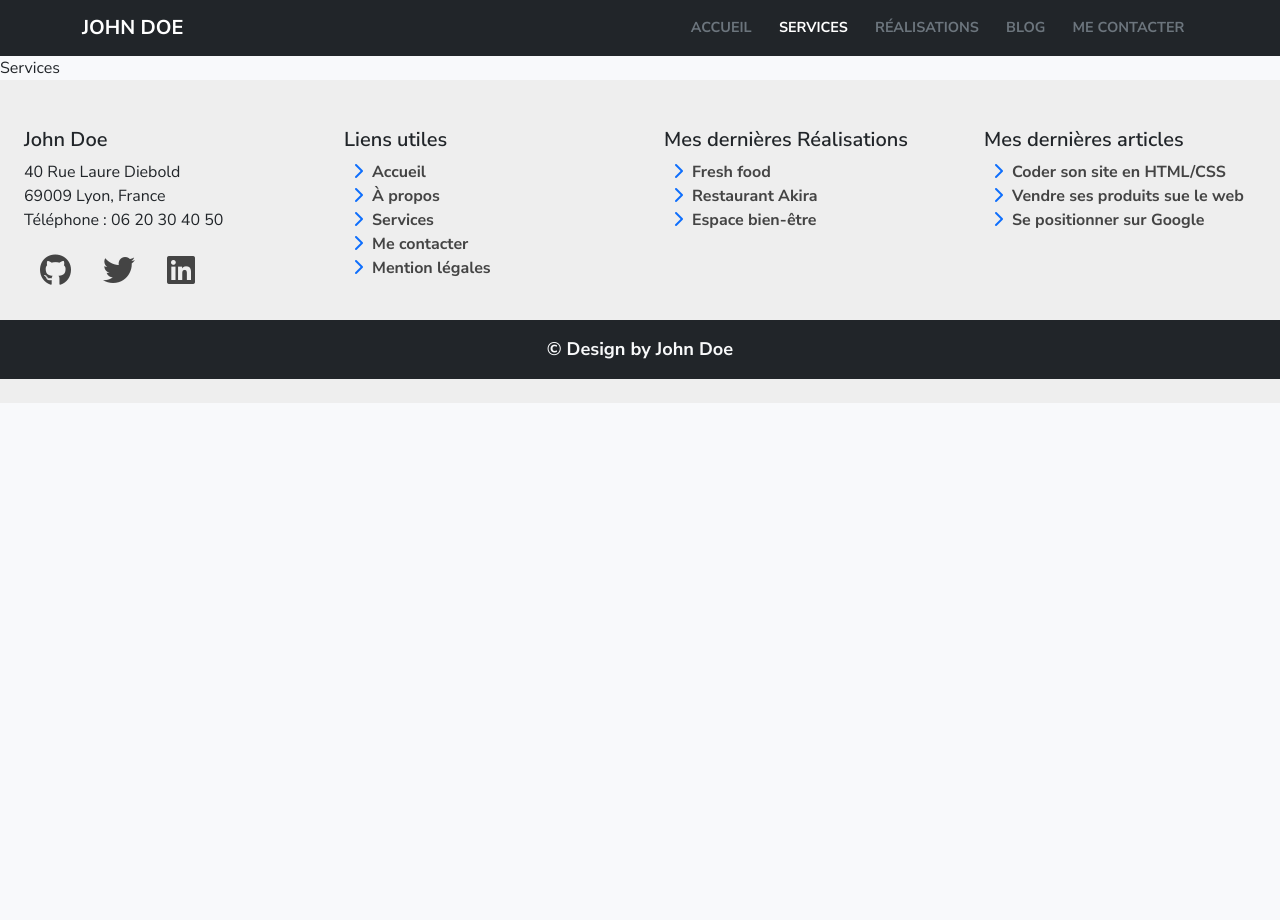
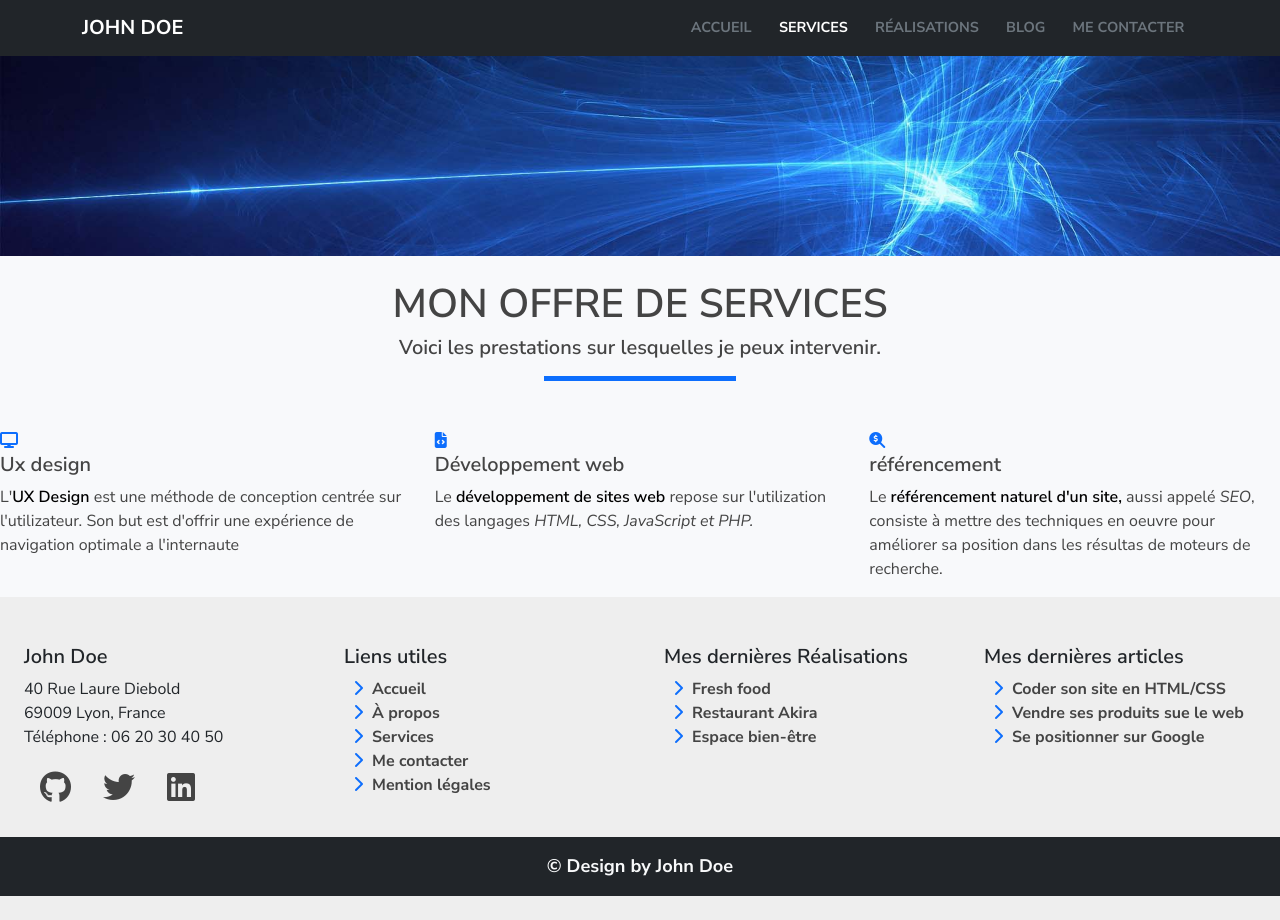
Before and after one commit to masterxamss/cv-react-repo, a React (Vite) app: page /services in a window 1280 px wide. Before the commit the page ends 800 px from the top, so only its background shows below. Built offline with nearby package versions, Linux system fonts and the light colour scheme.

Commit message:
add services page

```diff
--- a/src/pages/Blog.jsx
+++ b/src/pages/Blog.jsx
@@ -13,11 +13,13 @@ const Blog = () => {
     <main>
       <Banner />
       <section className="blog-container">
-        <h1 className="text-uppercase text-center fluid pt-4">Blog</h1>
-        <h2 className="text-center fluid fs-5">
-          Retrouvez ici quelques articles sur le développement web.
-        </h2>
-        <span></span>
+        <div className="section-title">
+          <h1 className="text-uppercase text-center fluid pt-4">Blog</h1>
+          <h2 className="text-center fluid fs-5">
+            Retrouvez ici quelques articles sur le développement web.
+          </h2>
+          <span></span>
+        </div>
         {/* CARDS */}
         <div className="container">
 
--- a/src/pages/Services.jsx
+++ b/src/pages/Services.jsx
@@ -1,8 +1,39 @@
 import React from 'react'
+import Banner from '../components/Banner'
 
 const Services = () => {
   return (
-    <div>Services</div>
+    <main>
+      <Banner />
+      <section className='services-container'>
+        <div className="section-title">
+          <h1 className="text-uppercase text-center fluid pt-4">Mon offre de services</h1>
+          <h2 className="text-center fluid fs-5">
+            Voici les prestations sur lesquelles je peux intervenir.
+          </h2>
+          <span></span>
+          </div>
+          <div className="services-content row">
+            <article className='col-sm-12 col-md-4'>
+              <i className="fa-solid fa-display" style={{color: '#0d6efd'}}></i>
+              <h5>Ux design</h5>
+              <p>L'<strong>UX Design</strong> est une méthode de conception centrée sur l'utilizateur. Son but est d'offrir une expérience de navigation optimale a l'internaute</p>
+            </article>
+            <article className='col-sm-12 col-md-4'>
+              <i className="fa-solid fa-file-code" style={{color: '#0d6efd'}}></i>
+              <h5>Développement web</h5>
+              <p>Le <strong>développement de sites web</strong> repose sur l'utilization des langages <i>HTML, CSS, JavaScript et PHP.</i></p>
+            </article>
+            <article className='col-sm-12 col-md-4'>
+              <i className="fa-solid fa-magnifying-glass-dollar" style={{color: '#0d6efd'}}></i>
+              <h5>référencement</h5>
+              <p>Le <strong>référencement naturel d'un site,</strong> aussi appelé <i>SEO</i>, consiste à mettre des techniques en oeuvre pour améliorer sa position dans les résultas de moteurs de recherche.</p>
+            </article>
+
+        </div>
+
+      </section>
+    </main>
   )
 }
 
--- a/src/scss/_base.scss
+++ b/src/scss/_base.scss
@@ -40,3 +40,22 @@ ul{
     list-style: none;
     padding: 0;
 }
+
+/* Utilities */
+
+.section-title{
+    span{
+        height: 5px;
+        max-width: 15%;
+        display: block;
+        margin: 0 auto;
+        background-color: $blue-color;
+        margin-top: 1rem;
+        margin-bottom: 3rem;
+    }
+
+    h5{
+        font-weight: bolder;
+        font-size: 1.5rem;
+    }
+}
--- a/src/scss/_variables.scss
+++ b/src/scss/_variables.scss
@@ -9,3 +9,4 @@ $base-border-radius: 5px;
 
 //box-shadow
 $base-box-shadow: rgba(0, 0, 0, 0.24) 0px 3px 8px;
+$card-box-shadow: rgba(99, 99, 99, 0.2) 0px 2px 8px 0px;
--- a/src/scss/components/_navBar.scss
+++ b/src/scss/components/_navBar.scss
@@ -1,5 +1,5 @@
 .navbar-nav{
-
+    position: static !important;
 
     a.active {
         color: #fff !important;
--- a/src/scss/index.scss
+++ b/src/scss/index.scss
@@ -6,7 +6,8 @@
 
 //pages
 @import 'pages/home';
-@import 'pages/blog';
+//@import 'pages/services';
+
 
 //components
 @import 'components/navBar';
--- a/src/styles/css/index.css
+++ b/src/styles/css/index.css
@@ -36,6 +36,21 @@ strong {
 ul {
   list-style: none;
   padding: 0;
+}
+
+/* Utilities */
+.section-title span {
+  height: 5px;
+  max-width: 15%;
+  display: block;
+  margin: 0 auto;
+  background-color: #0d6efd;
+  margin-top: 1rem;
+  margin-bottom: 3rem;
+}
+.section-title h5 {
+  font-weight: bolder;
+  font-size: 1.5rem;
 }
 
 /* HOME MOBILE VERSION */
@@ -274,20 +289,9 @@ ul {
     padding: 0.5rem 0;
   }
 }
-.blog-container span {
-  height: 5px;
-  max-width: 15%;
-  display: block;
-  margin: 0 auto;
-  background-color: #0d6efd;
-  margin-top: 1rem;
-  margin-bottom: 3rem;
+.navbar-nav {
+  position: static !important;
 }
-.blog-container h5 {
-  font-weight: bolder;
-  font-size: 1.5rem;
-}
-
 .navbar-nav a.active {
   color: #fff !important;
 }
```
Also changed, not shown: src/scss/pages/_blog.scss (deleted, +0 -16 lines), src/scss/pages/_services.scss (added).
